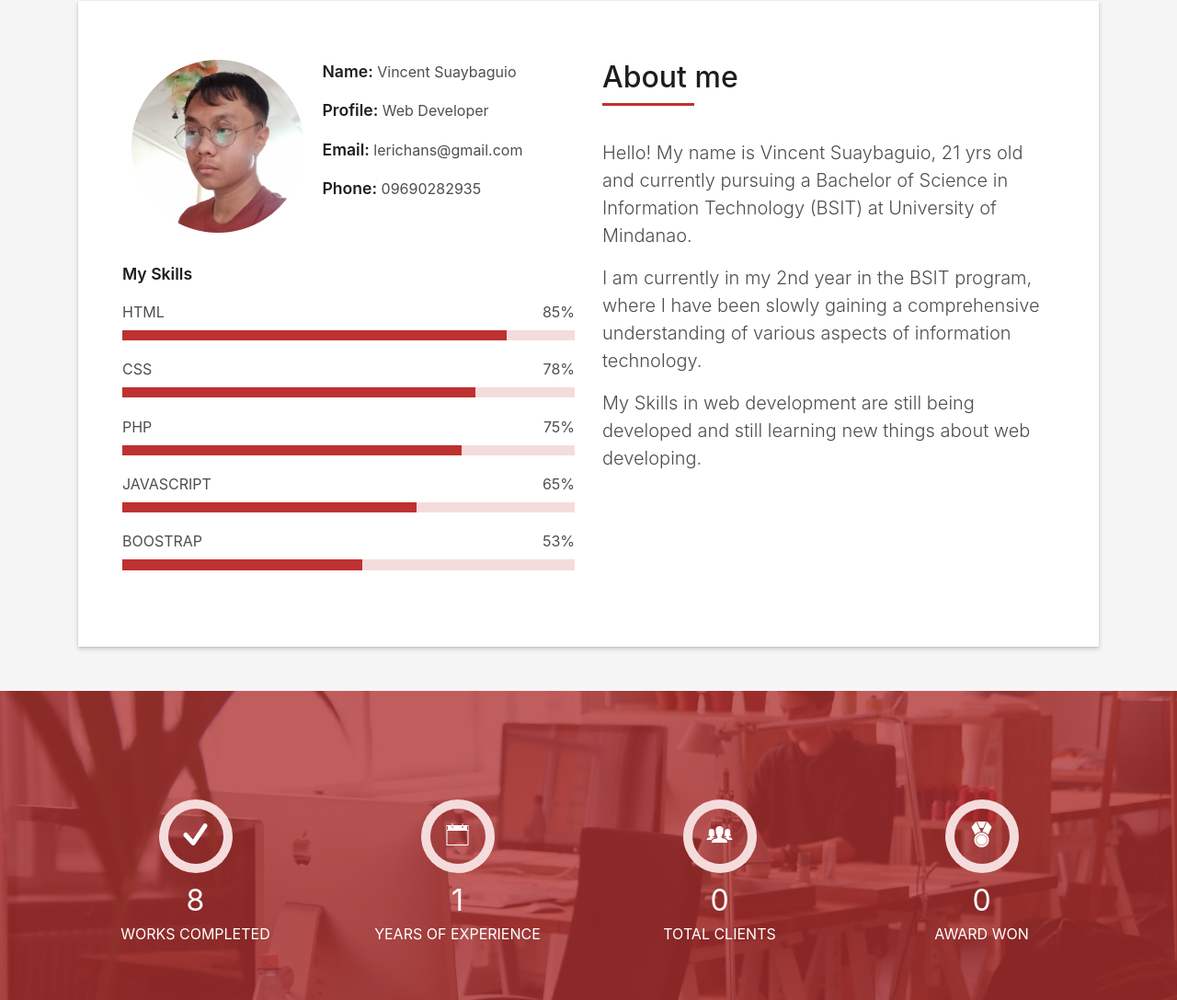
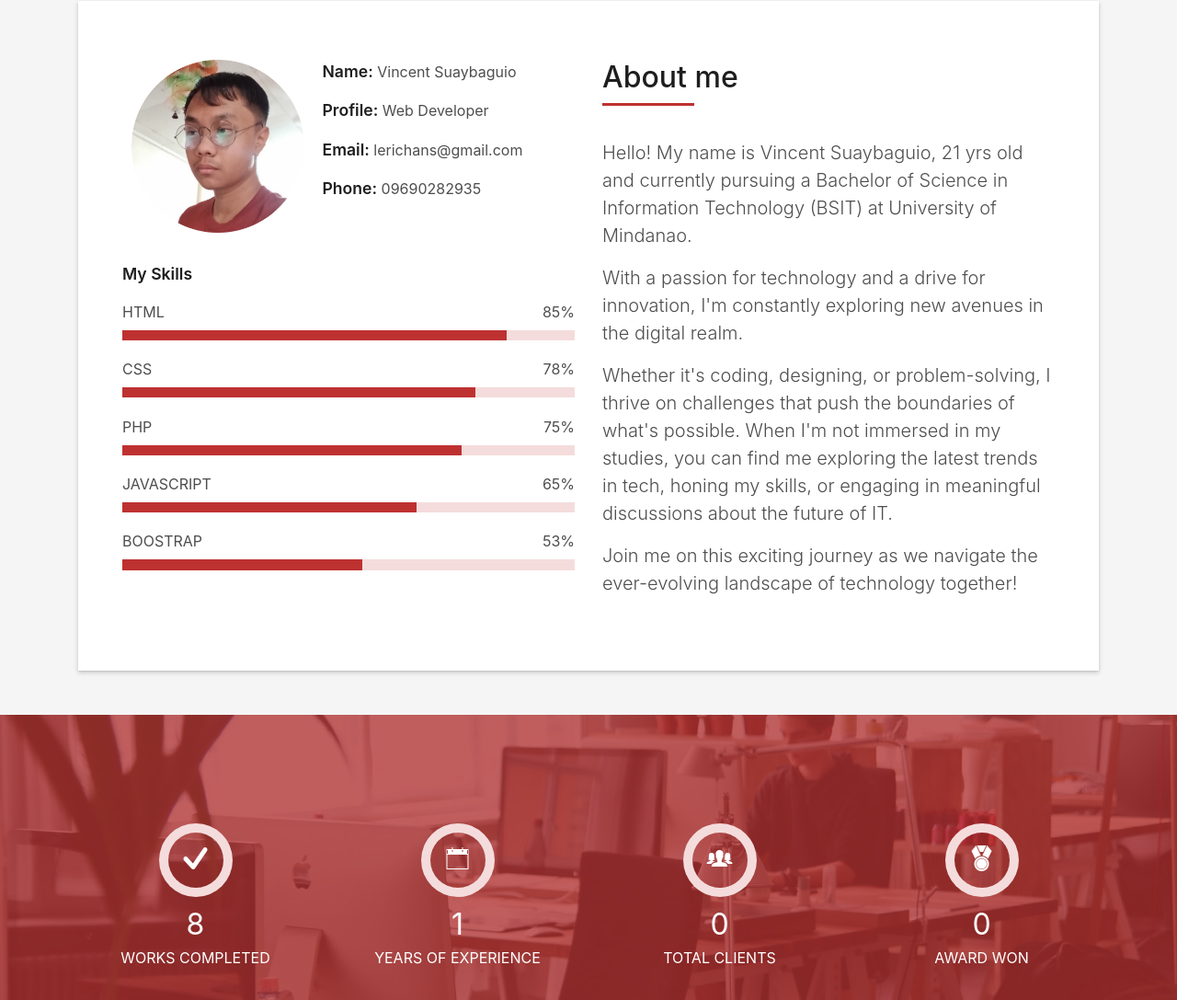
Before and after one commit to VSuaybaguio/portfolio-final, a plain HTML site: page index.html in a window 1280 px wide. Shown: the part 863-1950 px from the top of the page at 92% size. Drawn offline with Linux system fonts and the light colour scheme; files whose address does not match are found by name.

Commit message:
index.html

```diff
--- a/index.html
+++ b/index.html
@@ -140,11 +140,14 @@
                     Hello! My name is Vincent Suaybaguio, 21 yrs old and currently pursuing a Bachelor of Science in Information Technology (BSIT)
                     at University of Mindanao.
                   <p class="lead">
-                    I am currently in my 2nd year in the BSIT program, where I have been slowly gaining a comprehensive understanding of various
-                    aspects of information technology.
+                    With a passion for technology and a drive for innovation, I'm constantly exploring new avenues in the digital realm.
                   </p>
                   <p class="lead">
-                    My Skills in web development are still being developed and still learning new things about web developing.
+                   Whether it's coding, designing, or problem-solving, I thrive on challenges that push the boundaries of what's possible.
+                    When I'm not immersed in my studies, you can find me exploring the latest trends in tech, honing my skills, or engaging in meaningful discussions about the future of IT.
+                  </p>
+                  <p class="lead">
+                    Join me on this exciting journey as we navigate the ever-evolving landscape of technology together!
 
                   </p>
                 </div>
```
